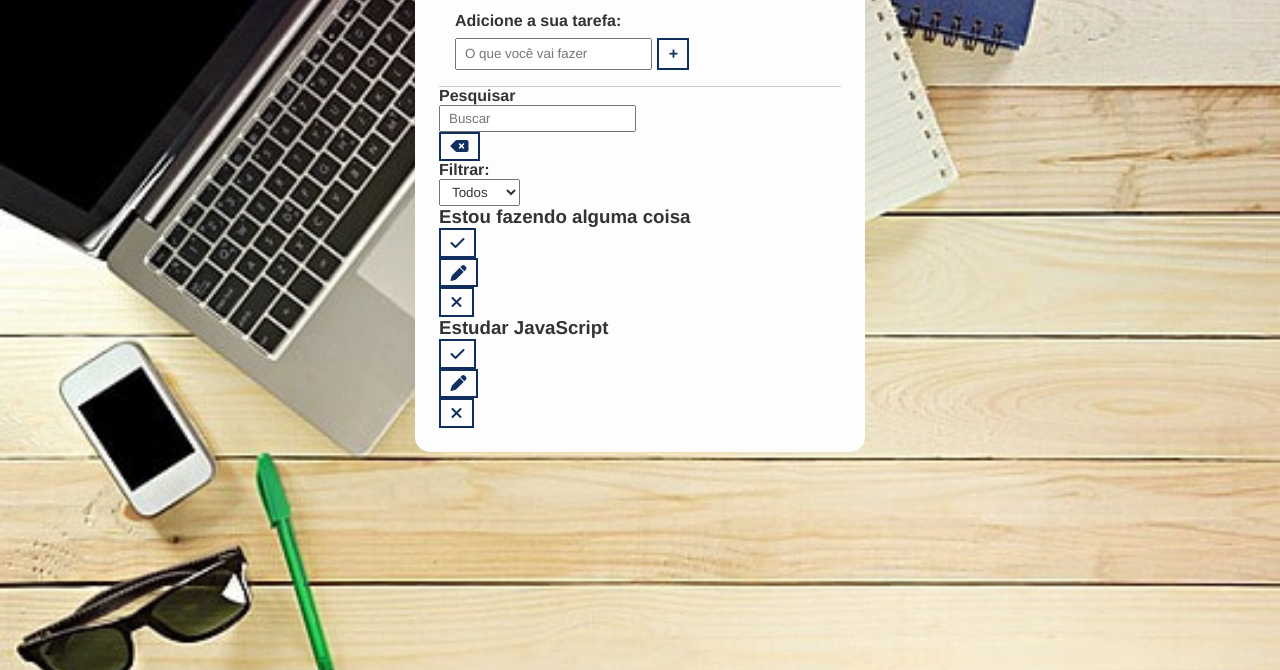
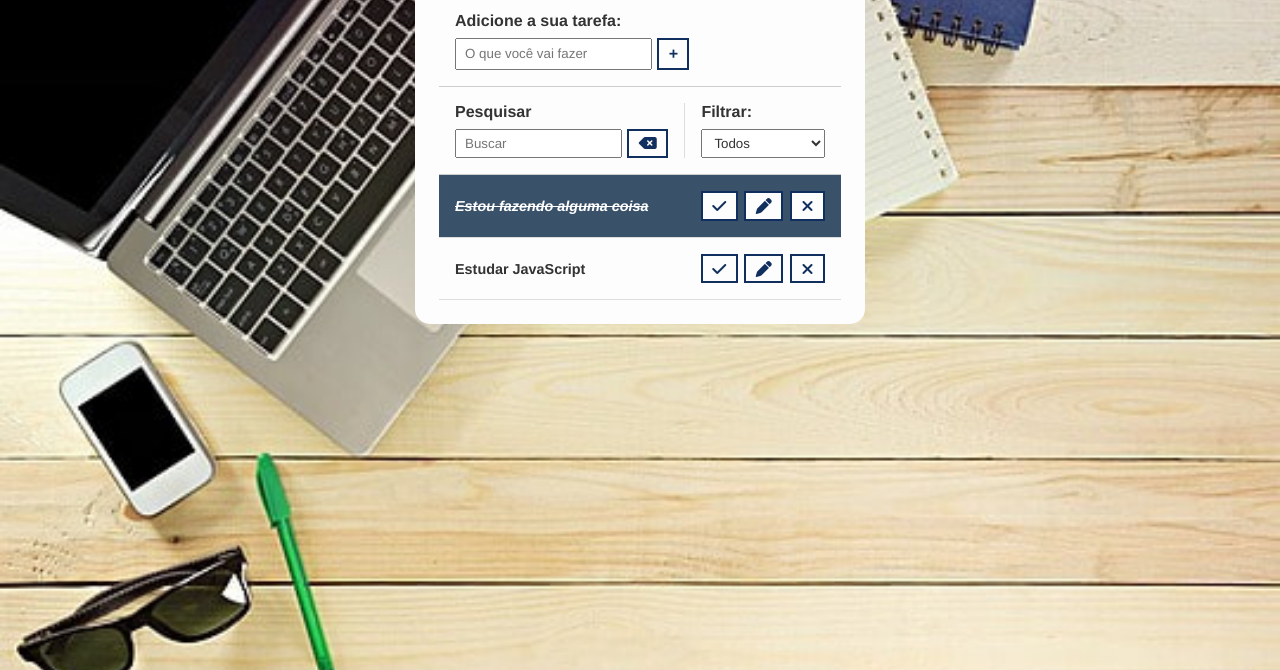
Before and after one commit to guisinesio/todo-list, a plain HTML site: page index.html in a window 1280 px wide. Shown: the part 130-800 px from the top of the page. Drawn offline with Linux system fonts and the light colour scheme.

Commit message:
Layout finalizado da lista de tarefas

```diff
--- a/css/styles.css
+++ b/css/styles.css
@@ -89,3 +89,73 @@ select {
 #cancel-edit-btn {
     margin-top: 1rem;
 }
+
+/* Todo Toolbar */
+
+#toolbar {
+    padding: 1rem;
+    border-bottom: 1px solid #ccc;
+    display: flex;
+}
+
+#toolbar h4 {
+    margin-bottom: .5rem;
+}
+
+#search {
+    border-right: 1px solid #ddd;
+    padding-right: 1rem;
+    margin-right: 1rem;
+    width: 65%;
+    display: flex;
+    flex-direction: column;
+}
+
+#search form {
+    display: flex;
+}
+
+#search input{
+    width: 100%;
+    margin-right: .3rem;
+}
+
+#filter {
+    width: 35%;
+    display: flex;
+    flex-direction: column;
+}
+
+#filter select {
+    flex: 1;
+}
+
+/* Todo List */
+
+.todo {
+    display: flex;
+    justify-content: space-around;
+    align-items: center;
+    padding: 1rem;
+    border-bottom: 1px solid #ddd;
+    transition: .3s;
+}
+
+.todo h3 {
+    flex: 1;
+    font-size: 0.9rem;
+}
+
+.todo button {
+    margin-left: 0.4rem;
+}
+
+.done {
+    background-color: #395169;
+}
+
+.done h3 {
+    color: #ffffff;
+    text-decoration: line-through;
+    font-style: italic;
+}
--- a/index.html
+++ b/index.html
@@ -55,7 +55,7 @@
             </div>
         </div>
         <div id="todo-list">
-            <div class="todo">
+            <div class="todo done">
                 <h3>Estou fazendo alguma coisa</h3>
                 <button class="finish-todo">
                     <i class="fa-solid fa-check"></i>
```
